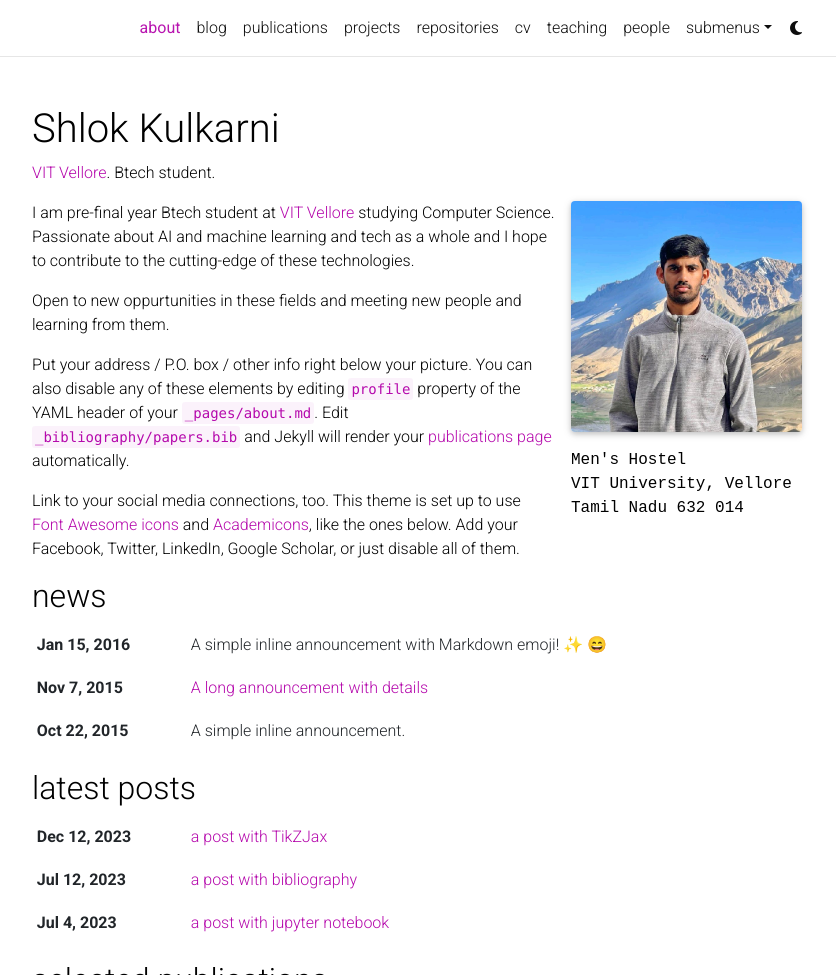
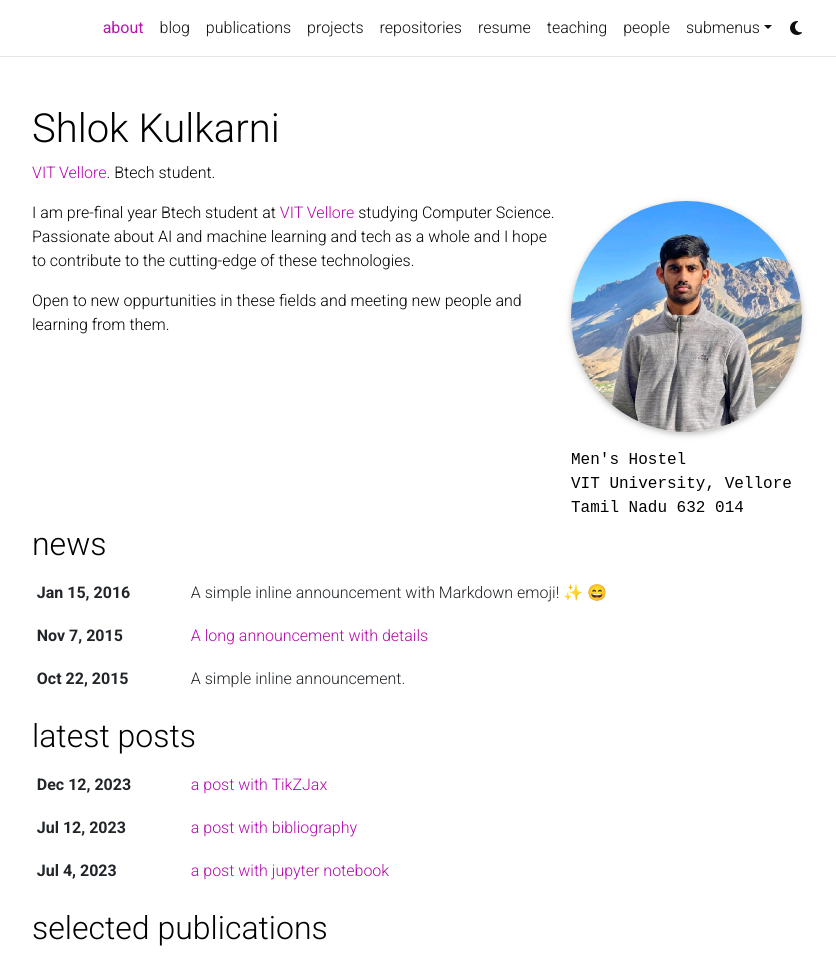
Before and after one commit to shlok-kulkarni/shlok-kulkarni.github.io, a Jekyll site: the page built from _pages/about.md, in a window 1280 px wide and 1316 px high, cut to the strip 0-975 px from the top of the window. Shown: the whole strip, without its empty margins (223-1059 px from the left). Built offline with Jekyll 4.4.1, drawn with Linux system fonts in a browser that asks for light colours; emoji names are drawn with the system emoji font; comment, search, counter and statistics services are not loaded; a style sheet for code colours, icons or effects is not loaded.

Commit message:
resume sections updated

```diff
--- a/_pages/about.md
+++ b/_pages/about.md
@@ -24,6 +24,8 @@
 
 Open to new oppurtunities in these fields and meeting new people and learning from them.
 
+<!--
 Put your address / P.O. box / other info right below your picture. You can also disable any of these elements by editing `profile` property of the YAML header of your `_pages/about.md`. Edit `_bibliography/papers.bib` and Jekyll will render your [publications page](/al-folio/publications/) automatically.
 
 Link to your social media connections, too. This theme is set up to use [Font Awesome icons](https://fontawesome.com/) and [Academicons](https://jpswalsh.github.io/academicons/), like the ones below. Add your Facebook, Twitter, LinkedIn, Google Scholar, or just disable all of them.
+-->
--- a/_pages/cv.md
+++ b/_pages/cv.md
@@ -1,7 +1,7 @@
 ---
 layout: cv
-permalink: /cv/
-title: cv
+permalink: /resume/
+title: resume
 nav: true
 nav_order: 5
 cv_pdf: shlok-kulkarni-cv.pdf
```
Also changed, not shown: other parts of _pages/about.md (+1 -1 lines), assets/json/resume.json (+10 -26 lines).
